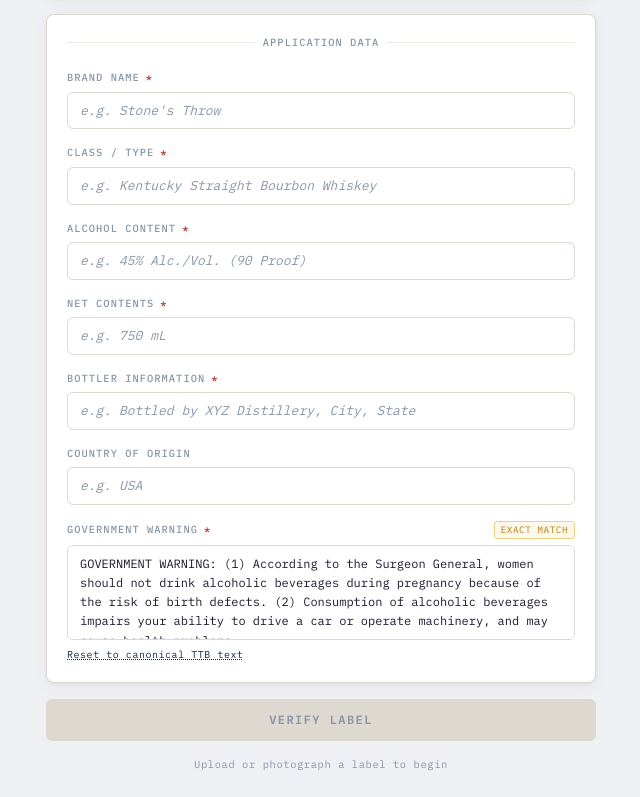
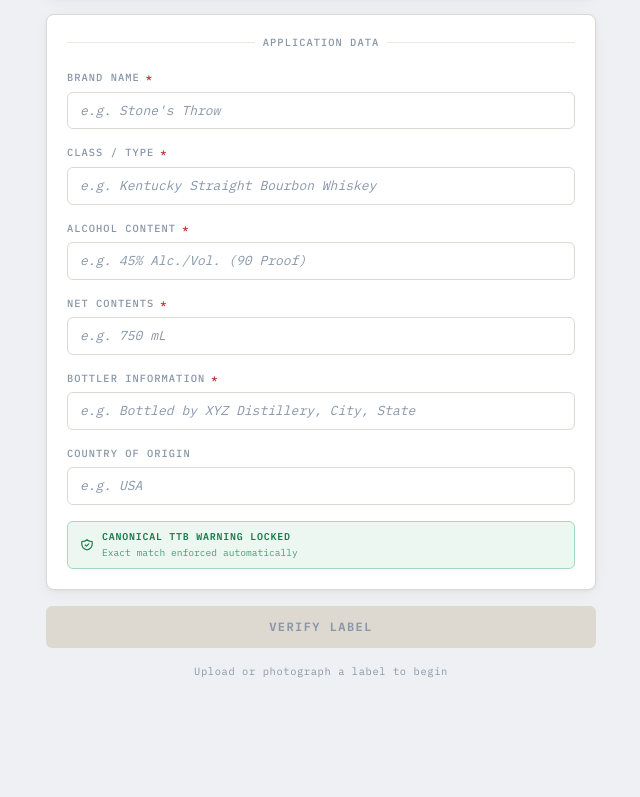
Before and after one commit to jllewis11/alcohol-label-verification, a Next.js app: page / in a window 1280 px wide. Shown: the part 422-1219 px from the top of the page, without its empty margins (34-674 px from the left). After the commit the page ends 1126 px from the top, so only its background shows below. Built offline with nearby package versions, Linux system fonts and the light colour scheme.

Commit message:
Remove government warning field from forms — canonical text locked, shown as status indicator

```diff
--- a/components/ApplicationForm.tsx
+++ b/components/ApplicationForm.tsx
@@ -1,7 +1,6 @@
 'use client';
 
 import { ApplicationData } from '@/lib/types';
-import { CANONICAL_GOVERNMENT_WARNING } from '@/lib/validation';
 
 interface ApplicationFormProps {
   data: ApplicationData;
@@ -49,52 +48,26 @@ export default function ApplicationForm({ data, onChange }: ApplicationFormProps
         </div>
       ))}
 
-      <div className="flex flex-col gap-1.5">
-        <div className="flex items-center justify-between">
-          <label htmlFor="governmentWarning" className="field-label flex items-center gap-1">
-            Government Warning
-            <span style={{ color: 'var(--red)', marginLeft: 2 }}>*</span>
-          </label>
-          <span style={{
-            fontFamily: 'var(--font-mono)',
-            fontSize: '0.58rem',
-            letterSpacing: '0.06em',
-            color: 'var(--amber)',
-            background: 'var(--amber-bg)',
-            border: '1px solid var(--amber-border)',
-            padding: '1px 6px',
-            borderRadius: 3,
-          }}>EXACT MATCH</span>
+      <div style={{
+        display: 'flex',
+        alignItems: 'center',
+        gap: 8,
+        padding: '8px 12px',
+        borderRadius: 6,
+        background: 'var(--green-bg)',
+        border: '1px solid var(--green-border)',
+      }}>
+        <svg style={{ width: 14, height: 14, color: 'var(--green)', flexShrink: 0 }} fill="none" viewBox="0 0 24 24" stroke="currentColor">
+          <path strokeLinecap="round" strokeLinejoin="round" strokeWidth={2} d="M9 12l2 2 4-4m5.618-4.016A11.955 11.955 0 0112 2.944a11.955 11.955 0 01-8.618 3.04A12.02 12.02 0 003 9c0 5.591 3.824 10.29 9 11.622 5.176-1.332 9-6.03 9-11.622 0-1.042-.133-2.052-.382-3.016z" />
+        </svg>
+        <div>
+          <p style={{ fontFamily: 'var(--font-mono)', fontSize: '0.62rem', letterSpacing: '0.08em', color: 'var(--green)', fontWeight: 600 }}>
+            CANONICAL TTB WARNING LOCKED
+          </p>
+          <p style={{ fontFamily: 'var(--font-mono)', fontSize: '0.6rem', color: 'var(--green)', opacity: 0.75, marginTop: 1 }}>
+            Exact match enforced automatically
+          </p>
         </div>
-        <textarea
-          id="governmentWarning"
-          value={data.governmentWarning}
-          onChange={(e) => handleChange('governmentWarning', e.target.value)}
-          rows={4}
-          required
-          className="w-full px-3 py-2 resize-none"
-          style={{ fontSize: '0.75rem', lineHeight: 1.6 }}
-        />
-        <button
-          type="button"
-          onClick={() => handleChange('governmentWarning', CANONICAL_GOVERNMENT_WARNING)}
-          style={{
-            alignSelf: 'flex-start',
-            fontFamily: 'var(--font-mono)',
-            fontSize: '0.62rem',
-            letterSpacing: '0.06em',
-            color: 'var(--navy)',
-            background: 'none',
-            border: 'none',
-            cursor: 'pointer',
-            padding: 0,
-            textDecoration: 'underline',
-            textDecorationStyle: 'dotted',
-            marginTop: 2,
-          }}
-        >
-          Reset to canonical TTB text
-        </button>
       </div>
     </div>
   );
--- a/components/BatchUploader.tsx
+++ b/components/BatchUploader.tsx
@@ -200,17 +200,14 @@ export default function BatchUploader({ items, onChange }: Props) {
                   />
                 </div>
               ))}
-              <div className="sm:col-span-2 flex flex-col gap-1">
-                <label className="text-xs font-medium text-gray-600">
-                  Government Warning <span className="text-red-500">*</span>
-                  <span className="ml-1 text-amber-600 font-normal">(exact match required)</span>
-                </label>
-                <textarea
-                  value={item.applicationData.governmentWarning}
-                  onChange={(e) => updateField(item.id, 'governmentWarning', e.target.value)}
-                  rows={3}
-                  className="border border-gray-300 rounded-lg px-2 py-1.5 text-xs font-mono focus:outline-none focus:ring-2 focus:ring-blue-500 resize-none"
-                />
+              <div className="sm:col-span-2 flex items-center gap-2 px-2 py-2 rounded-md"
+                style={{ background: 'var(--green-bg)', border: '1px solid var(--green-border)' }}>
+                <svg style={{ width: 13, height: 13, color: 'var(--green)', flexShrink: 0 }} fill="none" viewBox="0 0 24 24" stroke="currentColor">
+                  <path strokeLinecap="round" strokeLinejoin="round" strokeWidth={2} d="M9 12l2 2 4-4m5.618-4.016A11.955 11.955 0 0112 2.944a11.955 11.955 0 01-8.618 3.04A12.02 12.02 0 003 9c0 5.591 3.824 10.29 9 11.622 5.176-1.332 9-6.03 9-11.622 0-1.042-.133-2.052-.382-3.016z" />
+                </svg>
+                <p style={{ fontFamily: 'var(--font-mono)', fontSize: '0.6rem', letterSpacing: '0.07em', color: 'var(--green)', fontWeight: 600 }}>
+                  CANONICAL TTB WARNING LOCKED — exact match enforced automatically
+                </p>
               </div>
             </div>
           </div>
```
